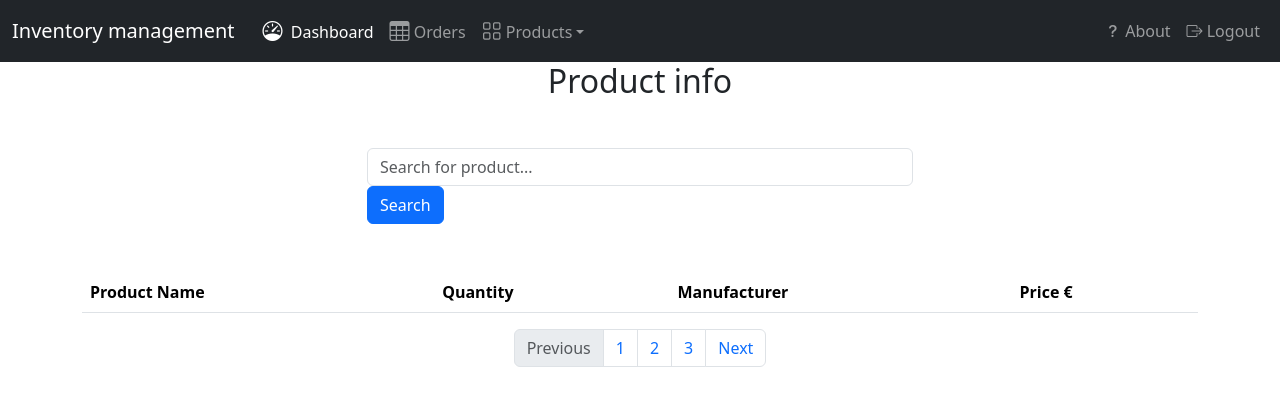
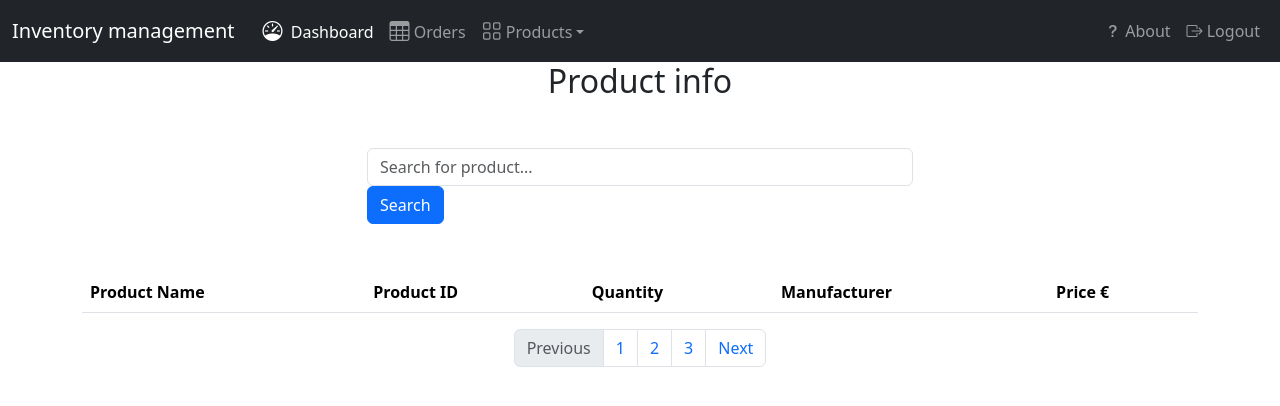
Before and after one commit to Badding/tsoha-inventory, a Flask app: page /products in a window 1280 px wide. Shown: the top 406 px of the page. Run offline with Flask 3, Linux system fonts and the light colour scheme; the visitor is signed in with stand-in values (Sample User, id 1); data that the repository does not hold is empty.

Commit message:
Add details to product details page. Change schema.sql

```diff
--- a/query.py
+++ b/query.py
@@ -39,15 +39,31 @@ def find_warehouse(name):
     return result.fetchone()[0]
 
 def count_all_product_quantities():
-    sql = text("SELECT p.id, SUM(ii.quantity) AS total_quantity FROM Products p LEFT JOIN "
-                "Inventory_item ii ON p.id=ii.product_id GROUP BY p.id")
+#    sql = text("SELECT p.id, SUM(ii.quantity) AS total_quantity FROM Products p LEFT JOIN "
+#                "Inventory_item ii ON p.id=ii.product_id GROUP BY p.id")
+    sql = text("""
+                SELECT p.id, SUM(ii.unit_size) AS total_quantity
+                FROM Products p
+                LEFT JOIN Inventory_item ii ON p.id=ii.product_id
+                GROUP BY p.id
+                """)
 
     result = db.session.execute(sql)
     return result.fetchall()
 
 def count_product_quantity(id):
-    sql = text("SELECT SUM(ii.quantity) FROM Products p LEFT JOIN "
-                "Inventory_item ii ON p.id=ii.product_id WHERE p.id = ii.product_id GROUP BY p.id")
+    sql = text("SELECT SUM(unit_size) FROM inventory_item WHERE product_id=:id")
+    result = db.session.execute(sql, {"id":id})
+    return result.fetchone()[0]
 
-    result = db.session.execute(sql)
-    return result.fetchone()[0]
+def count_product_per_warehouse(id):
+    sql = text("""
+                SELECT wh.name, SUM(ii.unit_size)
+                FROM inventory_item ii
+                LEFT JOIN warehouses wh ON ii.location_id=wh.id
+                WHERE ii.product_id=:id
+                GROUP BY wh.id;
+                """)
+
+    result = db.session.execute(sql, {"id":id})
+    return result.fetchall()
--- a/routes.py
+++ b/routes.py
@@ -2,7 +2,7 @@ from app import app
 from flask import redirect, render_template, url_for, request, flash, session
 #from forms import New_product
 from products import new_product
-from query import product_query, count_all_product_quantities, all_products, count_product_quantity, product_search
+from query import product_query, count_all_product_quantities, all_products, count_product_quantity, product_search, count_product_per_warehouse
 from users import check_user_password
 from functools import wraps
 import forms
@@ -26,6 +26,9 @@ def index():
 
         else:
             flash("Invalid username/password!", category="danger")
+
+    if "test" in request.form:
+        create_test_db()
 
     return render_template("index.html", form=form)
 
@@ -73,8 +76,6 @@ def orders():
 @app.route("/about", methods=["GET", "POST"])
 @login_required
 def about():
-    if request.method == 'POST':
-        create_test_db()
     return render_template("about.html")
 
 @app.route("/product_details/<product_id>")
@@ -82,8 +83,9 @@ def about():
 def product_details(product_id):
     product = product_query(product_id)
     product_quantities = count_product_quantity(product_id)
+    warehouses = count_product_per_warehouse(product_id)
 
-    return render_template("product_details.html", product = product, quantity = product_quantities)
+    return render_template("product_details.html", product = product, quantity = product_quantities, warehouses = warehouses)
 
 @app.route("/newproduct", methods=["GET", "POST"])
 @login_required
--- a/schema.sql
+++ b/schema.sql
@@ -22,7 +22,7 @@ CREATE TABLE Products (
 );
 CREATE TABLE Inventory_item (
     id SERIAL PRIMARY KEY,
-    quantity INTEGER,
+    unit_size INTEGER,
     product_id INTEGER REFERENCES Products,
     supplier_id INTEGER REFERENCES Suppliers,
     location_id INTEGER REFERENCES Warehouses
--- a/templates/about.html
+++ b/templates/about.html
@@ -5,11 +5,7 @@
 <div class="container">
     <div class="text-center">
         <h1>About</h1>
-        <form method="POST">
-            <button class="btn btn-primary" type="submit">Fill database with test products</button>
-        </form>
     </div>
-
 </div>
 
 {% endblock %}
--- a/templates/index.html
+++ b/templates/index.html
@@ -25,6 +25,9 @@
                                 {{ form.submit(class="btn btn-lg btn-block btn-primary")}}
                             </div>
                         </form>
+                        <form method="POST">
+                            <button class="btn btn-primary m-5" name="test" type="submit">Fill the database with test products</button>
+                        </form>
                     </div>
                 </div>
             </div>
--- a/templates/products.html
+++ b/templates/products.html
@@ -1,18 +1,6 @@
 {% extends 'base.html' %}
 
 {% block body %}
-<!--
-
-    <div class="container">
-        <div>
-            <form class="d-flex" role="search">
-                <input class="form-control me-2" type="search" placeholder="Search" aria-label="Search">
-                <button class="btn btn-outline-success" type="submit">Search</button>
-            </form>
-        </div>
-    </div>
--->
-
 <div class="container">
     <div class="text-center">
         <h2>Product info</h2>
@@ -34,6 +22,7 @@
     <table class="table table-striped">
         <thead>
             <th>Product Name</th>
+            <th>Product ID</th>
             <th>Quantity</th>
             <th>Manufacturer</th>
             <th>Price €</th>
@@ -42,6 +31,9 @@
             <tbody>
                 <td>
                     {{ product.name }}
+                </td>
+                <td>
+                    {{ product.id }}
                 </td>
                 {% if quantities %}
                 <td>
@@ -65,7 +57,7 @@
                 </td>
 
             </tbody>
-            {% endfor %}
+        {% endfor %}
     </table>
 
 </div>
--- a/test_items.py
+++ b/test_items.py
@@ -212,16 +212,19 @@ def fill_warehouses():
 
     for p in product_list:
         try:
-            q = randint(1, 250)
-            p_id = product_by_name(p)
-            s = choice(suppliers)
-            s_id = find_supplier(s)
-            w = choice(warehouses)
-            wh_id = find_warehouse(w)
+            units_created = randint(5,10)
+            unit_size = randint(1,5) * 10
+            for unit in range(units_created):
+                u = unit_size
+                p_id = product_by_name(p)
+                s = choice(suppliers)
+                s_id = find_supplier(s)
+                w = choice(warehouses)
+                wh_id = find_warehouse(w)
 
-            sql = text("INSERT INTO Inventory_item (product_id, quantity, supplier_id, location_id) VALUES (:product_id, :quantity, :supplier_id, :location_id)")
-            db.session.execute(sql,{"product_id":p_id, "quantity":q, "supplier_id":s_id, "location_id":wh_id})
-            db.session.commit()
+                sql = text("INSERT INTO Inventory_item (product_id, unit_size, supplier_id, location_id) VALUES (:product_id, :unit_size, :supplier_id, :location_id)")
+                db.session.execute(sql,{"product_id":p_id, "unit_size":u, "supplier_id":s_id, "location_id":wh_id})
+                db.session.commit()
         except:
             failed = True
             break
```
Also changed, not shown: templates/product_details.html (+15 -11 lines).
